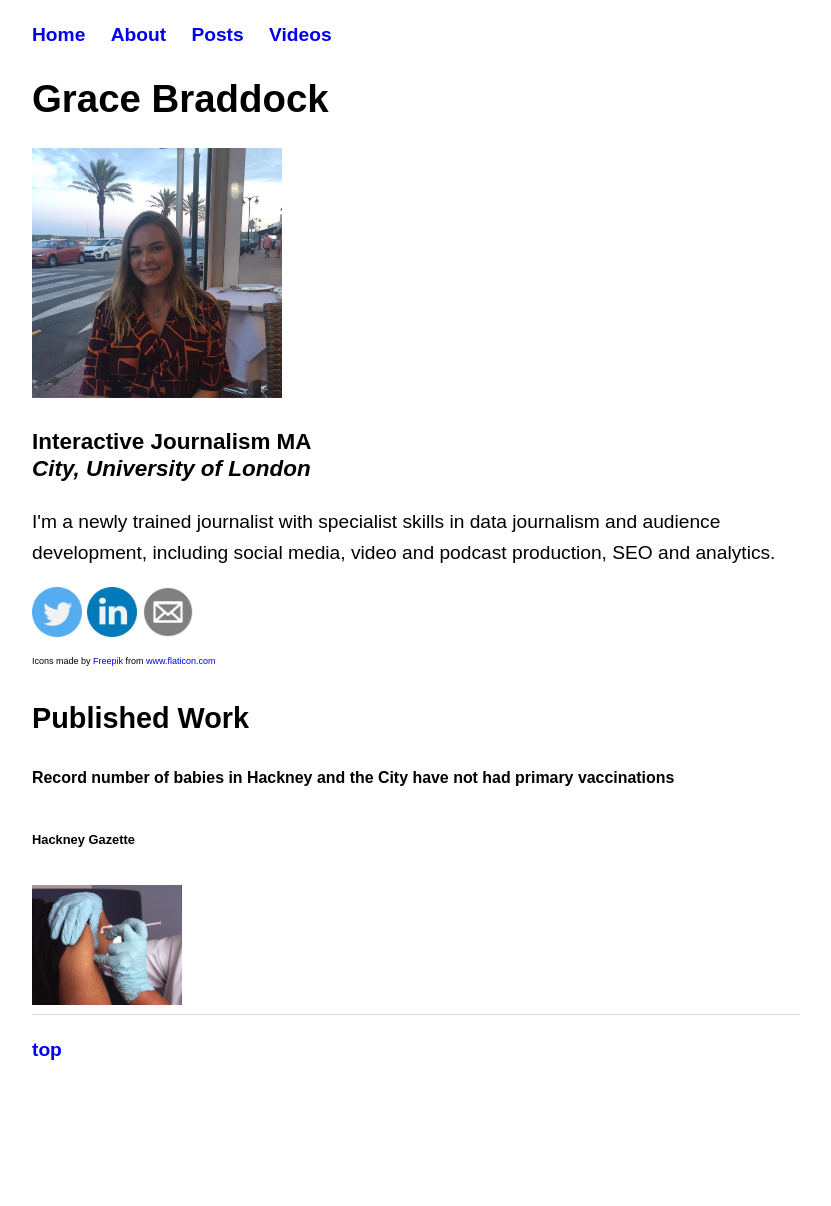
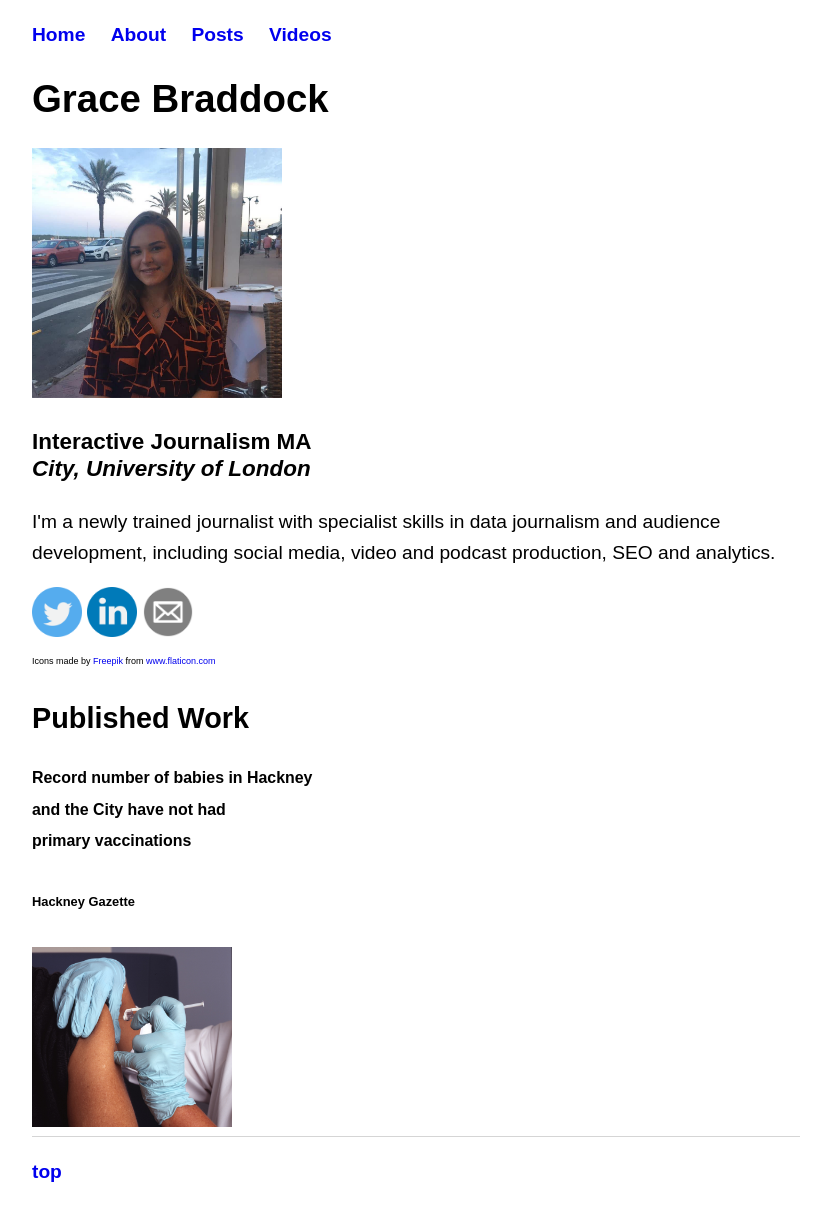
Before and after one commit to gracebraddock/gracebraddock.github.io, a Jekyll site: the page built from index.html, in a window 1280 px wide. Shown: the whole page, without its empty margins (224-1055 px from the left). Built offline with Jekyll 4.4.1, drawn with Linux system fonts in a browser that asks for light colours; before the commit the page ends 1084 px from its top, so only the background shows below that.

Commit message:
Update index.html

```diff
--- a/index.html
+++ b/index.html
@@ -22,7 +22,7 @@ title: Grace Braddock
 <div id="size">Icons made by <a href="https://www.flaticon.com/authors/freepik" title="Freepik">Freepik</a> from <a href="https://www.flaticon.com/" title="Flaticon">www.flaticon.com</a></div>
 <h2>Published Work</h2>
 
-<h5> Record number of babies in Hackney and the City have not had primary vaccinations </h5>
+<h5> Record number of babies in Hackney <br> and the City have not had <br> primary vaccinations </h5>
 <h6> Hackney Gazette </h6>
 <a href="https://www.hackneygazette.co.uk/news/health/record-number-of-babies-in-hackney-and-the-city-have-not-had-primary-vaccinations-1-6387447">
-    <img src="national-cancer-institute-fi3zHLxWrYw-unsplash.jpg" width="150" height="120"> </a>
+    <img src="national-cancer-institute-fi3zHLxWrYw-unsplash.jpg" width="200" height="180"> </a>
```
